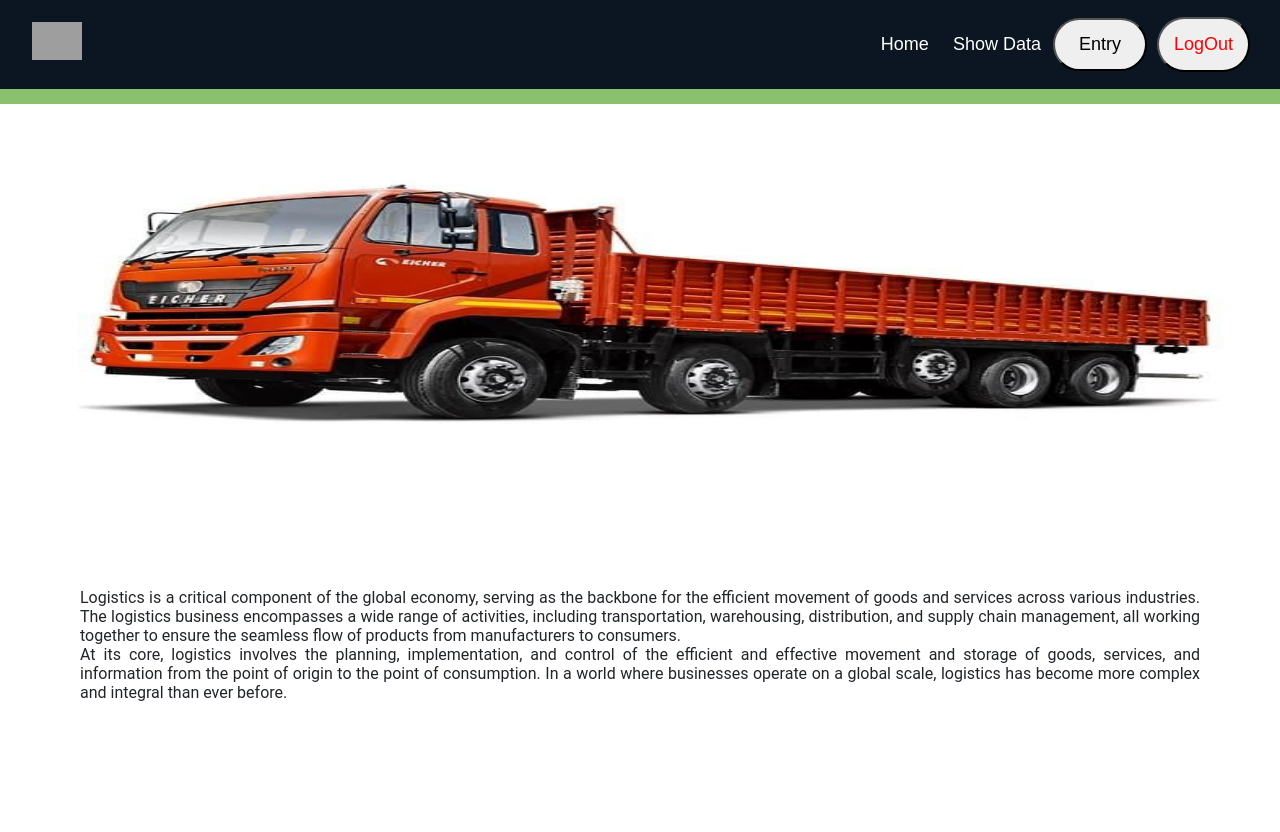
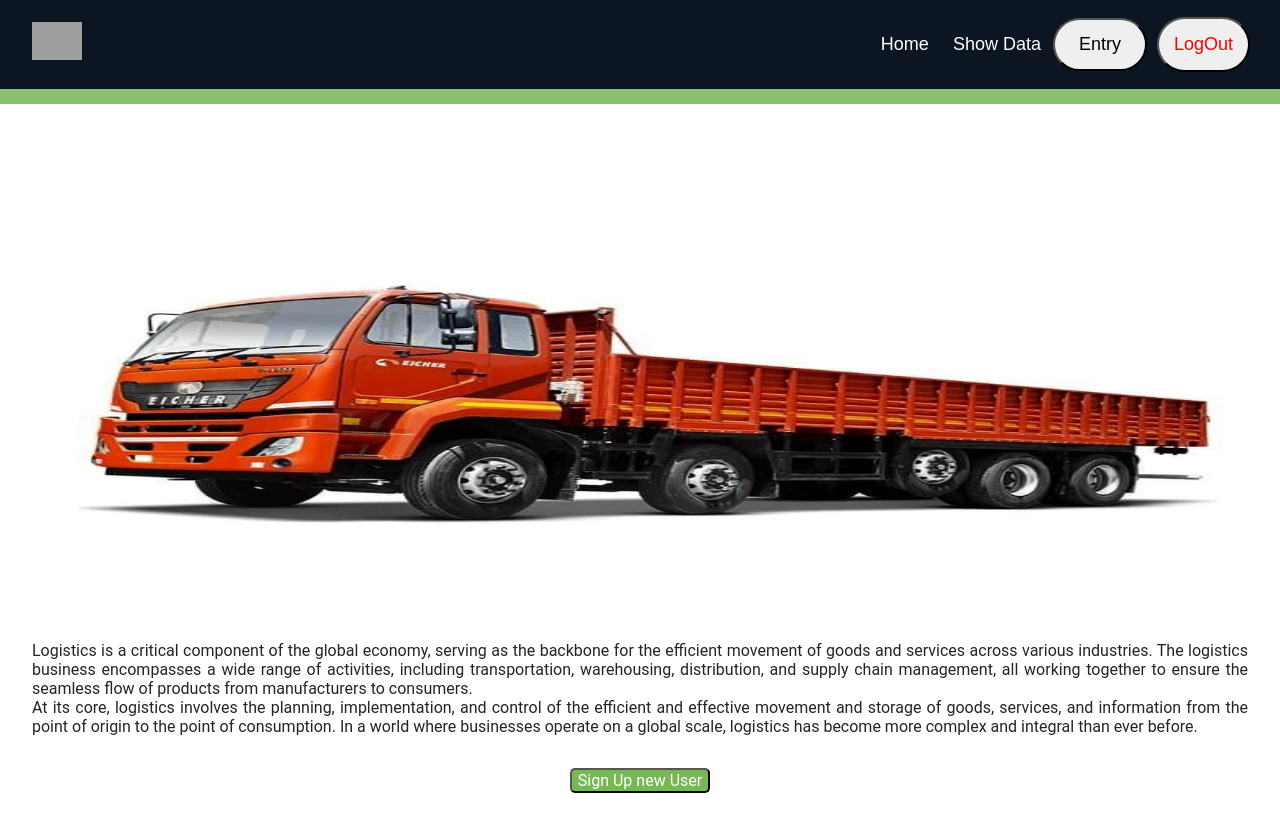
Before and after one commit to Hrishi-g/ng-log, a React (Create React App) app: page /home in a window 1280 px wide. Shown: the top 832 px of the page. Built offline with nearby package versions, Linux system fonts and the light colour scheme; no server answers; sample sign-in values are in the browser's storage; grey boxes are pictures that could not be loaded.

Commit message:
signup button added

```diff
--- a/src/components/Header.jsx
+++ b/src/components/Header.jsx
@@ -1,6 +1,6 @@
 import React, { useState } from 'react';
 import { Link } from "react-router-dom";
-import '../css/HeaderFooter.css';
+import '../css/Header.css';
 import MenuIcon from '@mui/icons-material/Menu';
 import { amber } from '@mui/material/colors';
 
--- a/src/components/Home.jsx
+++ b/src/components/Home.jsx
@@ -1,8 +1,11 @@
 import React from 'react';
+import { useNavigate } from 'react-router-dom';
 import '../css/Home.css';
 import Header from './Header';
 
 export default function Home() {
+  const navigate = useNavigate();
+
   return (
     <>
         <Header/>
@@ -17,21 +20,11 @@
        <p>
        At its core, logistics involves the planning, implementation, and control of the efficient and effective movement and storage of goods, services, and information from the point of origin to the point of consumption. In a world where businesses operate on a global scale, logistics has become more complex and integral than ever before.
        </p>
-       {/* <p>
-       ne of the key elements of the logistics business is transportation. Whether by land, sea, or air, the movement of goods requires careful planning and coordination. Trucks, trains, ships, and planes are the lifelines of the logistics industry, each playing a crucial role in ensuring that products reach their destination in a timely and cost-effective manner. The choice of transportation mode depends on factors such as the type of goods, distance, urgency, and cost considerations.
-       </p>
-       <p>
-       One of the key elements of the logistics business is transportation. Whether by land, sea, or air, the movement of goods requires careful planning and coordination. Trucks, trains, ships, and planes are the lifelines of the logistics industry, each playing a crucial role in ensuring that products reach their destination in a timely and cost-effective manner. The choice of transportation mode depends on factors such as the type of goods, distance, urgency, and cost considerations.
-       </p>
-        <p>
-        Distribution centers are strategically located facilities that play a critical role in the logistics network. They act as hubs where goods are received, sorted, and then shipped to their respective destinations. The optimization of distribution networks is essential for minimizing transportation costs and ensuring timely deliveries. Companies often use sophisticated software and analytics to design optimal distribution networks that balance cost efficiency with service quality.
-        </p> */}
         </div>
-        {/* <div className='home-btn'>
-            {/* <button type='submit' onClick={event =>  window.location.href='/signup'}>Login</button>
-            <button type='submit' onClick={event =>  window.location.href='/entry'}>New Entry</button>
-            <button type='submit' onClick={event =>  window.location.href='/alldata'}>Data</button>
-        </div> */}
+        <div className="signUp-btn">
+            <button onClick={()=>{ let path = `/admin/signup`;
+            navigate(path);}}>Sign Up new User</button>
+        </div>
     </div>
         </>
   )
--- a/src/css/EntryForm.css
+++ b/src/css/EntryForm.css
@@ -15,7 +15,7 @@
 }
 input[type="text"], input[type="email"], input[type="password"] {
     color:black;
-    font-weight: 600;
+    font-weight: 500;
     width: 100% ;
     font-size:large;
 }
--- a/src/css/HeaderFooter.css
+++ b/src/css/Header.css
@@ -53,27 +53,7 @@
     display: flex;
     align-items: center;
   }
-  .footer{
-    bottom:0;
-    position: relative;
-    z-index: 99;
-    /* height:15vh; */
-    width:100%;
-    overflow: hidden;
-    background-color: #0b1622;
-    font-family: Arial, Helvetica, sans-serif;
-    padding: 10px 20px;
-    display:flex;
-    align-items:center;
-    justify-content:center;
-}
-.foot-left,.foot-mid,.foot-right{
-  padding:15px;
-  height:100%;
-  width:33%;
-  color:white;
-  text-align:justify;
-}
+
   @media (max-width: 420px){
     .header-right {
       display:none;
@@ -113,14 +93,4 @@
     margin-top: 2vh;
     padding:15px;
   }
-  .footer{
-    /* height:50vh; */
-    flex-direction:column;
-  }
 }
-
-/* .no-page{
-  display:flex;
-  justify-content:center;
-  align-items:center;
-} */
--- a/src/css/Home.css
+++ b/src/css/Home.css
@@ -4,6 +4,10 @@
     background-color:white;
     position:absolute;
     top:13vh;
+    display: flex;
+    justify-content: center;
+    align-items: center;
+    flex-direction: column;
     /* overflow:hidden; */
 }
 .home-top-img img{
@@ -18,12 +22,20 @@
     justify-content:center;
 }
 .home-discription{
-    padding:5rem;
+    padding:2rem;
     text-align: justify;
     /* letter-spacing: 1px; */
 }
+.signUp-btn{
+    margin-bottom: 10px;
+}
+.signUp-btn button{
+    background-color: #76b852;
+    color: white;
+    border-radius: 5px;
+}
 @media (max-width: 420px) {
     .home-main{
-        height:110%;
+        height:fit-content;
     }
 }
```
